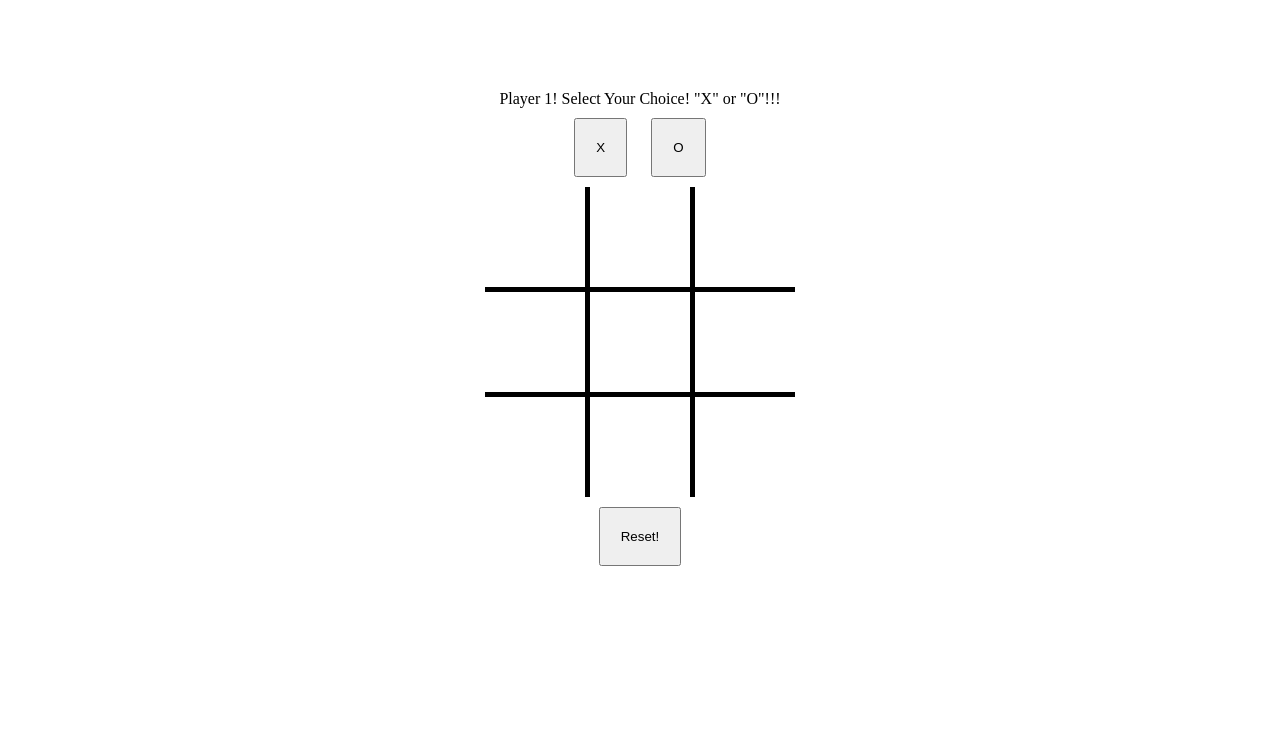
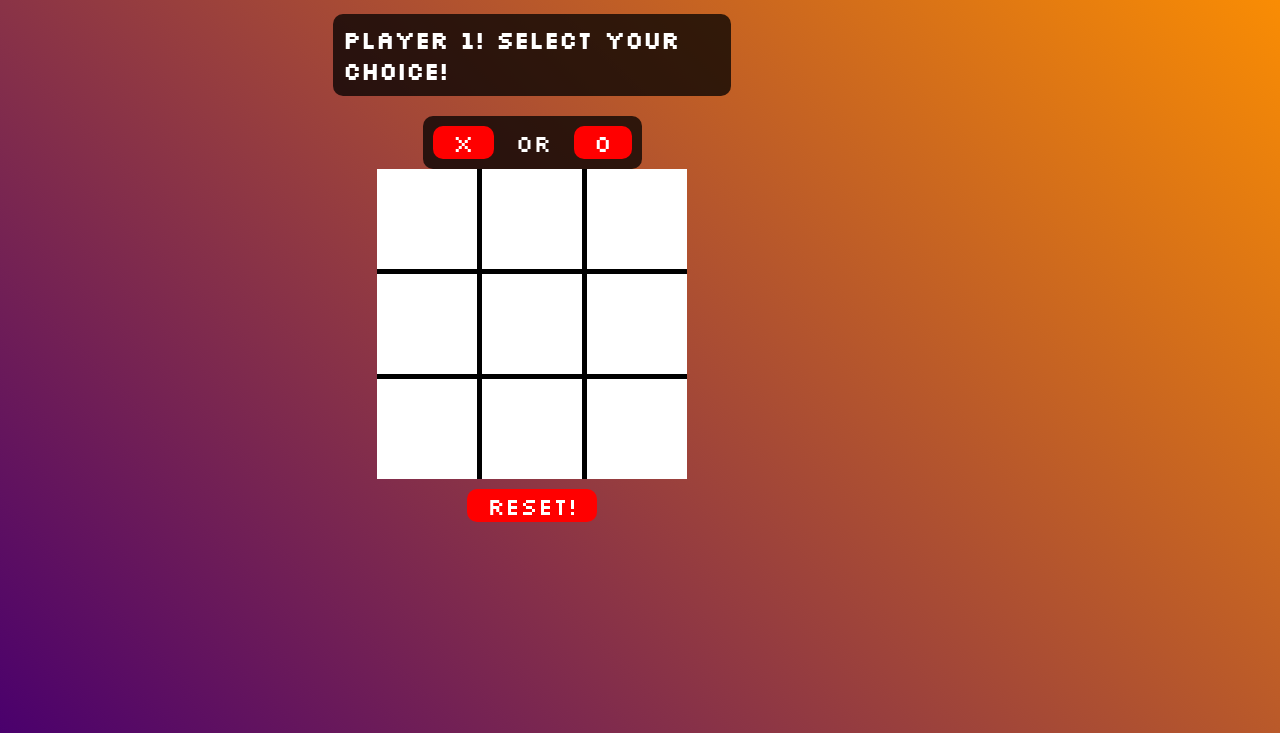
Before and after one commit to radclifferr/Tic-Tac-Toe, a plain HTML site: page index.html in a window 1280 px wide. Shown: the part 67-800 px from the top of the page. Drawn offline with Linux system fonts and the light colour scheme.

Commit message:
Add style to game board
Add style to the game board by nesting game board and buttons in
a grid array with notifications in a separate grid array.
Add background colors and fonts

```diff
--- a/index.html
+++ b/index.html
@@ -9,22 +9,28 @@
     <link rel="stylesheet" href="styles.css">
 </head>
 <body>
-    <div>Player 1! Select Your Choice!  "X" or "O"!!!</div>
-    <div>
-        <button id="x">X</button>
-        <button id="o">O</button>
+    <div class="game-board">
+        <h1><div>Tic</div><div>Tac</div><div>Toe</div></h1>
+        <h2>Player 1! Select Your Choice!</h2>
+        <div class="buttons">
+            <button id="x">X</button>
+            or
+            <button id="o">O</button>
+        </div>
+        <div class="grid-box"></div>
+        <button class="reset">Reset!</button>
     </div>
-    <div class="player-one-choice"></div>
-    <div class="player-two-choice"></div>
-    <div class="grid-box"></div>
-    <div class="alert"></div>
+    <div class="user-notifications">
+        <div class="player-one-choice"></div>
+        <div class="player-two-choice"></div>
+        <div class="alert"></div>
+    </div>
     <div class="modal">
         <div class="winner-box">
             <div class="winner-text"></div>
             <button class="reset">Play Again!</button>
-
         </div>
     </div>
-    <button class="reset">Reset!</button>
+
 </body>
 </html>
--- a/styles.css
+++ b/styles.css
@@ -1,15 +1,78 @@
+@import url('https://fonts.googleapis.com/css2?family=Silkscreen&display=swap');
+:root {
+    --text-background:rgba(0,0,0,.75);
+    --text-border-radius: 10px;
+    --text-padding: 10px;
+}
 body {
+    font-family: 'Silkscreen', sans-serif;
+    display: grid;
+    grid-template-rows: 1fr;
+    grid-template-columns:1fr 3fr 2fr 1fr;
+    justify-items: center;
+    height: 100vh;
+    padding: 0;
+    margin: 0;
+    background-image: linear-gradient(45deg, rgb(74, 0, 109), rgb(255, 145, 0));
+    color: white;
+}
+.game-board {
+    grid-column: 2;
     display: flex;
     flex-direction: column;
     align-items: center;
-    justify-content: center;
-    height: 100vh;
+    padding-left: 150px;
+}
+body >div> h1 {
     padding: 0;
     margin: 0;
+    display: flex;
+    background-color: rgba(0,0,0,.75);
+    border-radius: 10px;
+}
+body> div>h1 >div {
+    padding: 10px;
+}
+body>div > h2 {
+    padding: var(--text-padding);
+    background-color: var(--text-background);
+    border-radius: var(--text-border-radius);
+}
+.buttons {
+    font-size: 1.5rem;
+    background-color: var(--text-background);
+    border-radius: var(--text-border-radius);
+    transition-duration: 0.15s;
 }
 button {
-    padding: 20px;
+    padding-left: 20px;
+    padding-right: 20px;
     margin: 10px;
+    font-size: 1.5rem;
+    border: none;
+    border-radius: 10px;
+    background-color: rgb(255, 0, 0);
+    color: white;
+    font-family: inherit;
+}
+button:hover {
+    transform: scale(1.1);
+}
+button:active {
+    transform: scale(.85);
+}
+.user-notifications{
+    grid-column: 3;
+    max-width: 400px;
+    align-self: start;
+    justify-self: start;
+}
+.player-one-choice,
+.player-two-choice {
+    background-color: var(--text-background);
+    border-radius: var(--text-border-radius);
+    font-size: 1.5rem;
+    margin-top: 10px;
 }
 .grid-box {
     display: flex;
@@ -20,7 +83,6 @@ button {
     display: flex;
     flex-direction: column;
     gap: 5px;
-
 }
 .row {
     height: 100px;
@@ -29,11 +91,16 @@ button {
     background-color: white;
     align-items: center;
     justify-content: center;
-    font-size: 3rem;
+    font-size: 5rem;
+    color: black;
 }
+.alert{
+    background-color: var(--text-background);
+    border-radius: var(--text-border-radius);
 
-
-
+    font-size: 1.5rem;
+    margin-top: 150px;
+}
 .modal {
     width: 100%;
     height: 100%;
@@ -41,27 +108,26 @@ button {
     display: none;
     background-color: rgb(0,0,0,0.4);
     animation-name: fadeIn;
-    animation-duration: 0.4s;
+    animation-duration: 0.5s;
 }
 .winner-box {
     height: 200px;
     width: 400px;
     font-size: 1.25rem;
-    background-color: white;
+    background-color: rgb(38, 0, 255);
     border-radius: 10px;
     border: 2px solid black;
     display: flex;
     flex-direction: column;
     justify-content: center;
     align-items: center;
-
-
 }
 .winner-modal {
     display: flex;
     flex-direction: column;
     align-items: center;
     justify-content: center;
+    text-align: center;
 }
 @keyframes fadeIn {
     from {opacity: 0}
```
